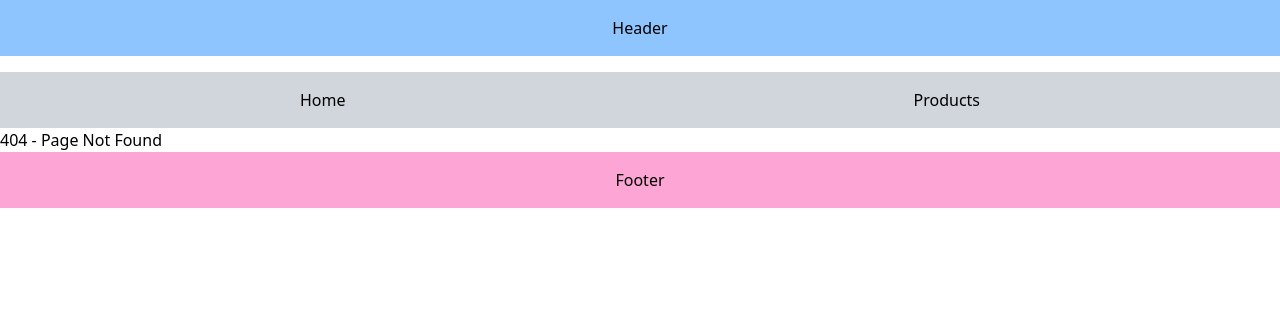
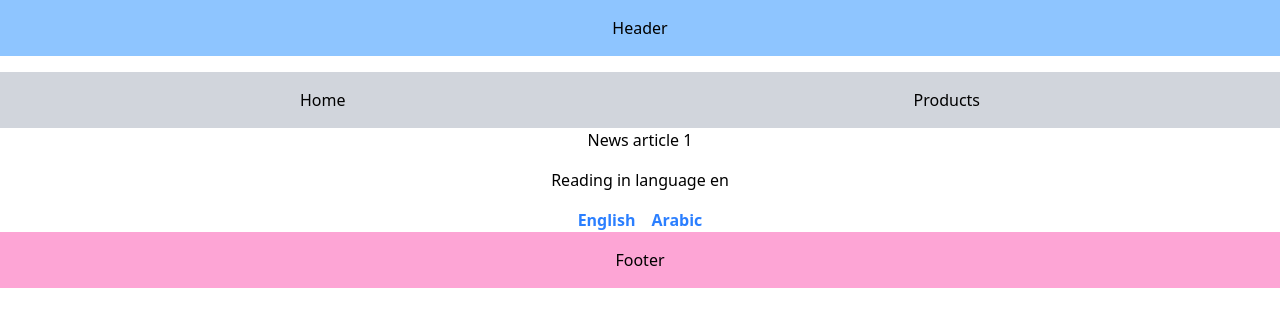
Before and after one commit to WeamHasan/FirstNextProject, a Next.js app: page /articles/1 in a window 1280 px wide. Before the commit this address had no page. Shown: the top 326 px of the page. Built offline with nearby package versions, Linux system fonts and the light colour scheme.

Commit message:
adding articles and learn about params and search params

```diff
--- /dev/null
+++ b/src/app/articles/[articleId]/page.tsx
@@ -0,0 +1,22 @@
+import Link from "next/link";
+
+export default async function NewsArticle({
+    params, searchParams} : {
+        params: Promise<{ articleId: string}>;
+        searchParams : Promise<{ lang?: "en" | "ar" }>;
+    }) {
+        const { articleId } = await params;
+        const { lang = "en" } = await searchParams;
+    return (
+        <div className="flex flex-col gap-4 items-center justify-center">
+            <h1>News article {articleId}</h1>
+            <p>Reading in language {lang}</p>
+
+            <div className="flex flex-row gap-4 items-center justify-center">
+                <Link href={`/articles/${articleId}?lang=en`} className="text-blue-500 font-bold">English</Link>
+                <Link href={`/articles/${articleId}?lang=ar`} className="text-blue-500 font-bold">Arabic</Link>
+                {/* <Link href="articles/123?lang=es">Read in Spanish</Link> */}
+            </div>
+        </div>
+    )
+}
--- a/src/app/page.tsx
+++ b/src/app/page.tsx
@@ -7,7 +7,11 @@ export default function Home() {
                 <h1 className="text-4xl font-bold text-blue-600 mb-4">
                     Homepage
                 </h1>
-                <p className="text-gray-700">Welcome to my Next.js app!</p>
+                <div className="flex flex-row gap-4 items-center justify-center">
+                    <Link href="/products" className="">Products</Link>
+                    <Link href="articles/breaking-news-123?lang=en">Read in English</Link>
+                    <Link href="articles/breaking-news-123?lang=ar">Read in Arabic</Link>
+                </div>
             </div>
         </>
     )
```
